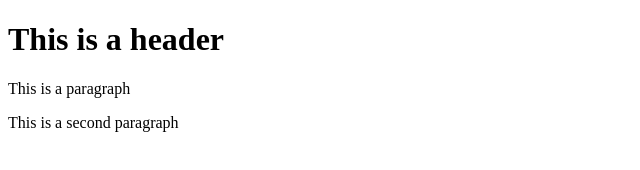
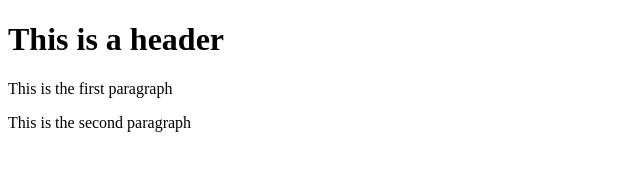
Before and after one commit to andreeapupe/git-test, a website: page index.html in a window 1280 px wide. Shown: the full height of the page, 0-640 px from the left. Drawn offline with Linux system fonts and the light colour scheme.

Commit message:
Fourth commit

```diff
--- a/index.html
+++ b/index.html
@@ -3,7 +3,7 @@
 	<head></head>
 	<body>
 		<h1> This is a header </h1>
-		<p> This is a paragraph</p>
-		<p> This is a second paragraph</p>
+		<p> This is the first paragraph </p>
+		<p> This is the second paragraph </p>
 	<body>
 </html>
```
Also changed, not shown: package.json (added, +24 -0 lines), 2 other files.
